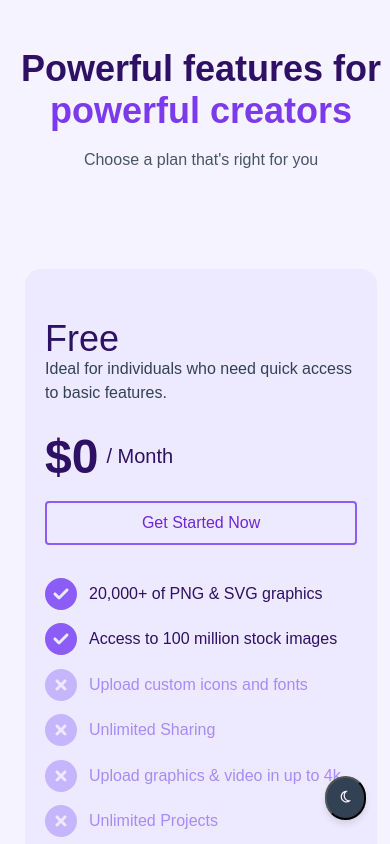
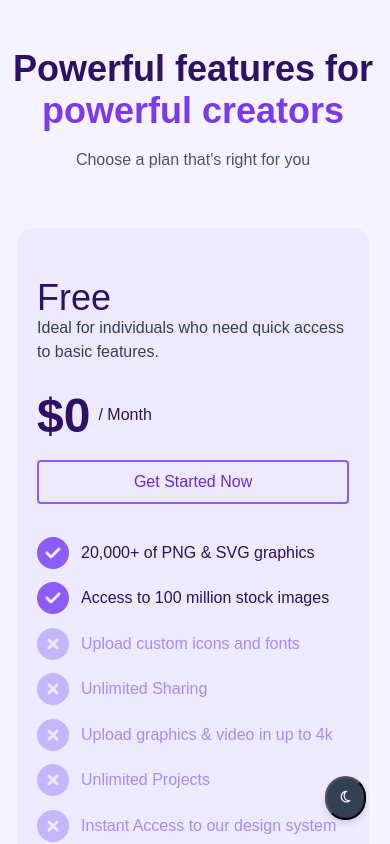
Before and after one commit to emilyb93/price-page, a React (Vite) app: page / in a window 390 px wide. Shown: the top 844 px of the page. Built offline with nearby package versions, Linux system fonts and the light colour scheme; a web font is replaced by a local one.

Commit message:
styling: responsive styling for smaller screens

```diff
--- a/src/App.css
+++ b/src/App.css
@@ -1,3 +1,7 @@
+body {
+  padding-inline-start: 0.5rem;
+}
+
 #root {
   max-width: 1280px;
   text-align: center;
@@ -17,14 +21,11 @@
   min-height: 20vh;
 }
 
-@media (max-width: 1220px) {
-  .title-container {
-    height: 30vh;
-  }
-}
 @media (max-width: 480pc) {
   body {
     width: 90vw;
     margin: auto 1rem 0 0.5rem;
+    padding-inline-start: 0;
+    margin-left: 0rem;
   }
 }
--- a/src/components/atoms/GetStartedButton/GetStartedButton.css
+++ b/src/components/atoms/GetStartedButton/GetStartedButton.css
@@ -1,7 +1,7 @@
 /* Base Button Styles */
 .button {
   padding: 0.5rem 1rem;
-  border-radius: 4px;
+  border-radius: var(--border-radius-xs);
   font-size: var(--font-size-base);
   font-weight: var(--font-weight-medium);
   line-height: var(--line-height-base);
--- a/src/components/atoms/PriceText/PriceText.css
+++ b/src/components/atoms/PriceText/PriceText.css
@@ -8,15 +8,17 @@
 
 /* Price text styling (default, light mode) */
 .price-text {
-  font-size: 3rem;
-  font-weight: bold;
+  font-size: var(--font-size-xl);
+  font-weight: var(--font-weight-bold);
   color: var(--color-violet-950);
   transition: color 0.3s ease;
 }
 
 /* Price period text styling (default, light mode) */
 .price-period {
-  font-size: 1.25rem;
+  font-size: var(--font-size-base);
+  font-weight: var(--font-weight-medium);
+  line-height: var(--line-height-base);
   margin-left: 0.5rem;
   color: var(--color-violet-950);
   transition: color 0.3s ease;
--- a/src/components/atoms/ThemeToggle/ThemeToggle.css
+++ b/src/components/atoms/ThemeToggle/ThemeToggle.css
@@ -4,7 +4,7 @@
   bottom: 1.5rem;
   right: 1.5rem;
   padding: 0.75rem;
-  border-radius: 9999px;
+  border-radius: var(--border-radius-pill);
   box-shadow: 0 4px 6px rgba(0, 0, 0, 0.1);
   z-index: 100;
   background-color: var(--color-gray-700);
@@ -24,6 +24,7 @@
 /* Dark mode hover effect */
 .dark .theme-toggle:hover {
   background-color: var(--color-violet-50);
+  scale: 1.15;
 }
 
 /* Icon colour light mode */
```
